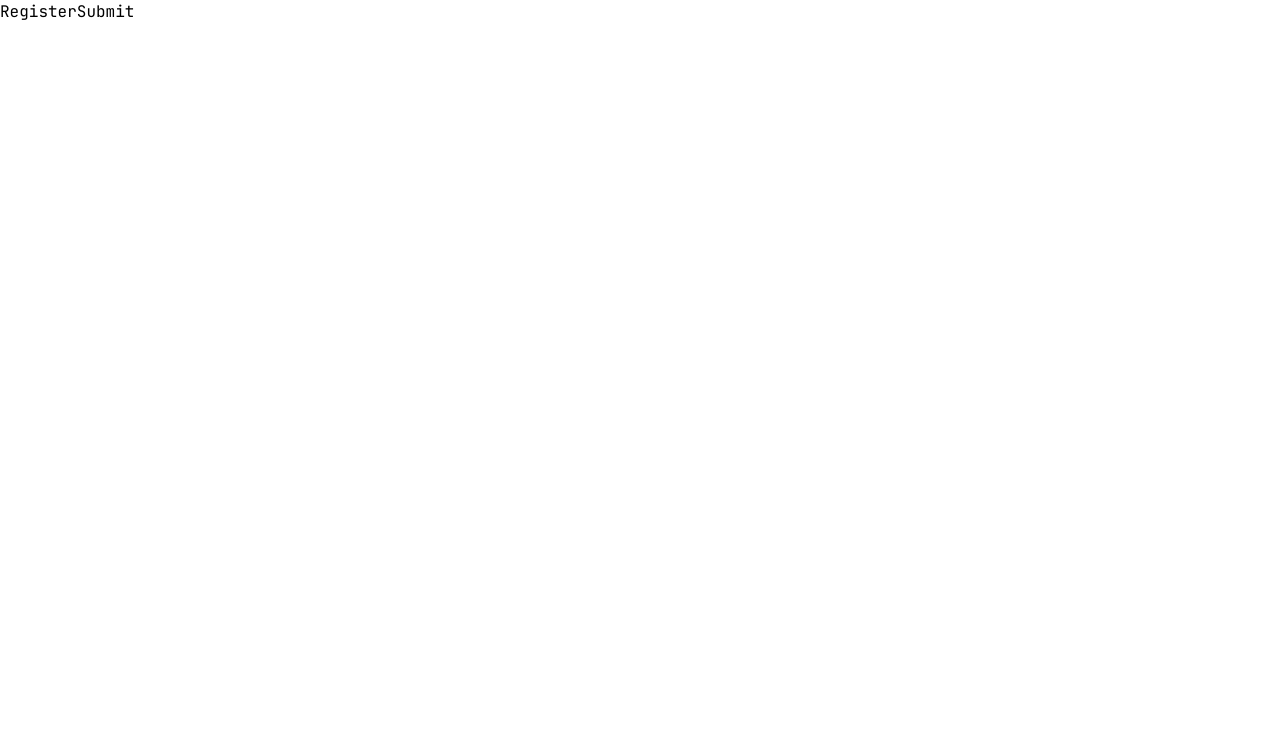
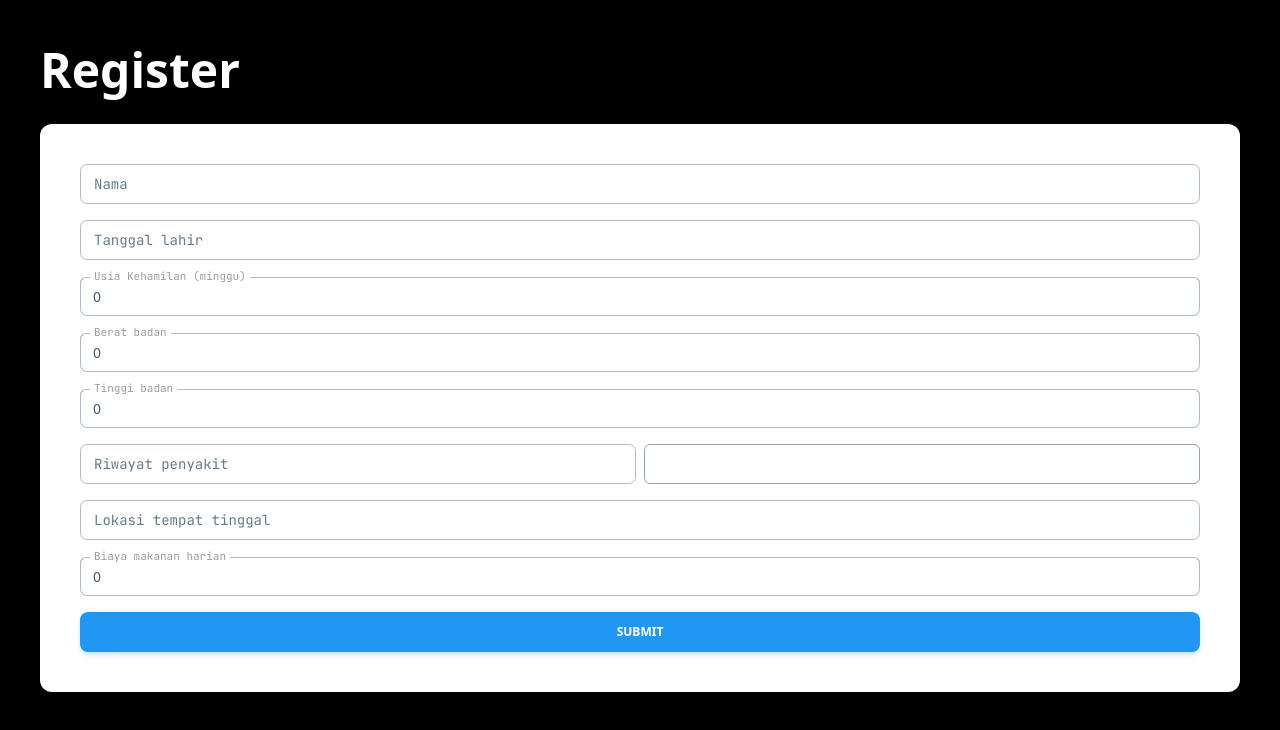
Before and after one commit to nashirjamali/nutrack-web, a Next.js app: page /register in a window 1280 px wide. Shown: the top 730 px of the page. Built offline with nearby package versions, Linux system fonts and the light colour scheme.

Commit message:
Register page

```diff
--- a/src/app/register/page.tsx
+++ b/src/app/register/page.tsx
@@ -1,12 +1,130 @@
-'use client';
+"use client";
 
-import { submit } from './handler';
+import {
+  Button,
+  Input,
+  List,
+  ListItem,
+  Typography,
+} from "@material-tailwind/react";
+import { useState } from "react";
+import InputDatePicker from "@/components/InputDatePicker";
+import { User } from "@/types";
 
 export default function Register() {
+  const [name, setName] = useState<string>("");
+  const [birthDate, setBirthDate] = useState<Date>();
+  const [gestationalAge, setGestationalAge] = useState<number>(0);
+  const [weight, setWeight] = useState<number>(0);
+  const [height, setHeight] = useState<number>(0);
+  const [medicalHistoryTmp, setMedicalHistoryTmp] = useState<string>("");
+  const [allMedicalHistory, setAllMedicalHistory] = useState<string[]>([]);
+  const [address, setAddress] = useState<string>("");
+  const [dailyBudget, setDailyBudget] = useState<number>(0);
+
+  function addMedicalHistory(e: React.FormEvent<HTMLFormElement>) {
+    e.preventDefault();
+    setAllMedicalHistory((prevValue) => [...prevValue, medicalHistoryTmp]);
+    setMedicalHistoryTmp("");
+  }
+
+  function removeMedicalHistory(index: number) {
+    setAllMedicalHistory((prevValue) => [
+      ...prevValue.filter((_: string, i: number) => index !== i),
+    ]);
+  }
+
+  function submitFormHandler() {
+    const data: User = {
+      name,
+      birthDate: birthDate ?? new Date(),
+      gestationalAge,
+      weight,
+      height,
+      medicalHistory: allMedicalHistory,
+      address,
+      dailyBudget,
+    };
+
+    console.log(data);
+  }
+
   return (
-    <div>
-      Register
-      <button onClick={submit}>Submit</button>
+    <div className="bg-black min-h-screen flex flex-col gap-6 p-10">
+      <Typography variant="h1" className="text-white">
+        Register
+      </Typography>
+      <div className="bg-white p-10 flex flex-col gap-4 rounded-xl">
+        <Input
+          label="Nama"
+          value={name}
+          onChange={(e) => setName(e.target.value)}
+        />
+        <InputDatePicker
+          label="Tanggal lahir"
+          value={birthDate}
+          onChange={setBirthDate}
+        />
+        <Input
+          label="Usia Kehamilan (minggu)"
+          type="number"
+          value={gestationalAge}
+          onChange={(e) => setGestationalAge(parseInt(e.target.value))}
+        />
+        <Input
+          label="Berat badan"
+          type="number"
+          value={weight}
+          onChange={(e) => setWeight(parseInt(e.target.value))}
+        />
+        <Input
+          label="Tinggi badan"
+          type="number"
+          value={height}
+          onChange={(e) => setHeight(parseInt(e.target.value))}
+        />
+        <div className="flex flex-row gap-2">
+          <form className="basis-1/2" onSubmit={addMedicalHistory}>
+            <Input
+              label="Riwayat penyakit"
+              value={medicalHistoryTmp}
+              onChange={(e) => setMedicalHistoryTmp(e.target.value)}
+            />
+          </form>
+          <List className="basis-1/2 border border-blue-gray-300 rounded-md flex flex-row">
+            {allMedicalHistory.map((medHistory: string, i: number) => (
+              <ListItem
+                key={i}
+                className="px-3 py-2 w-fit bg-gray-200 flex flex-row items-center gap-2"
+              >
+                <Typography variant="paragraph">{medHistory}</Typography>
+                <Button
+                  variant="text"
+                  className="w-fit px-2 py-0 text-bold"
+                  onClick={() => removeMedicalHistory(i)}
+                >
+                  X
+                </Button>
+              </ListItem>
+            ))}
+          </List>
+        </div>
+        <Input
+          label="Lokasi tempat tinggal"
+          value={address}
+          onChange={(e) => setAddress(e.target.value)}
+        />
+        <Input
+          label="Biaya makanan harian"
+          type="number"
+          value={dailyBudget}
+          onChange={(e) => setDailyBudget(parseInt(e.target.value))}
+        />
+
+        <Button color="blue" onClick={submitFormHandler}>
+          Submit
+        </Button>
+      </div>
     </div>
   );
 }
--- /dev/null
+++ b/src/components/InputDatePicker.tsx
@@ -0,0 +1,50 @@
+import {
+  Input,
+  Popover,
+  PopoverContent,
+  PopoverHandler,
+} from "@material-tailwind/react";
+import { format } from "date-fns";
+import React, { useState } from "react";
+import { DayPicker } from "react-day-picker";
+import "react-day-picker/style.css";
+import { InputDatePickerProps } from "./input-date-picker-props";
+
+export default function InputDatePicker(
+  props: InputDatePickerProps
+): React.ReactElement {
+  const { className, label, value, onChange } = props;
+
+  const [openPopover, setOpenPopover] = useState<boolean>(false);
+
+  function inputChangeHandler(value: Date | undefined) {
+    setOpenPopover(false);
+    onChange && onChange(value);
+  }
+
+  return (
+    <div className={`${className}`} onClick={() => setOpenPopover(true)}>
+      <Popover placement="bottom" open={openPopover}>
+        <PopoverHandler>
+          <Input
+            label={label}
+            onChange={() => {}}
+            value={value ? format(value, "dd-MM-yyyy") : ""}
+          />
+        </PopoverHandler>
+        <PopoverContent>
+          <DayPicker
+            mode="single"
+            selected={value}
+            onSelect={inputChangeHandler}
+            showOutsideDays
+            className="border-0"
+            footer={
+              value ? `Selected: ${format(value, "dd-MM-yyyy")}` : "Pilih hari."
+            }
+          />
+        </PopoverContent>
+      </Popover>
+    </div>
+  );
+}
--- /dev/null
+++ b/src/components/input-date-picker-props.d.ts
@@ -0,0 +1,6 @@
+import { InputProps } from "@material-tailwind/react";
+
+export interface InputDatePickerProps extends InputProps {
+  value?: Date;
+  onChange?: (value?: Date) => void;
+}
```
